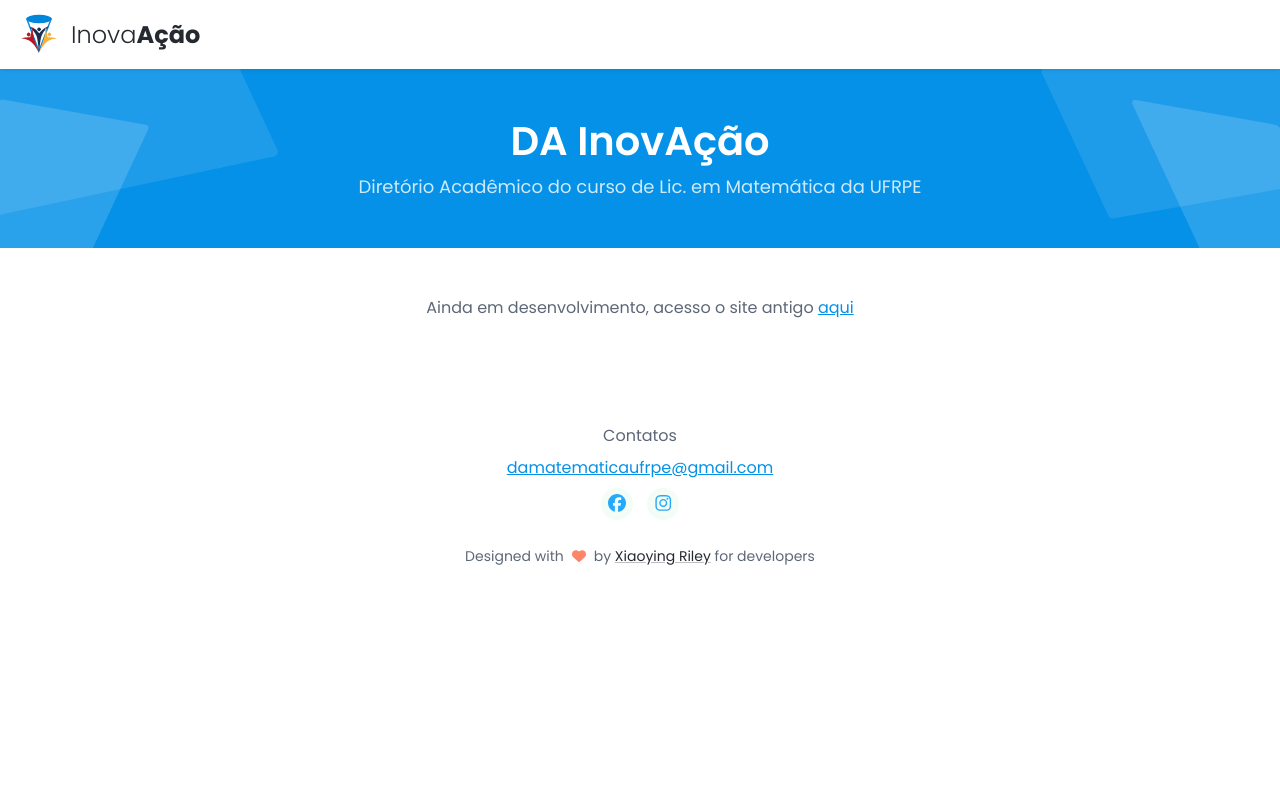
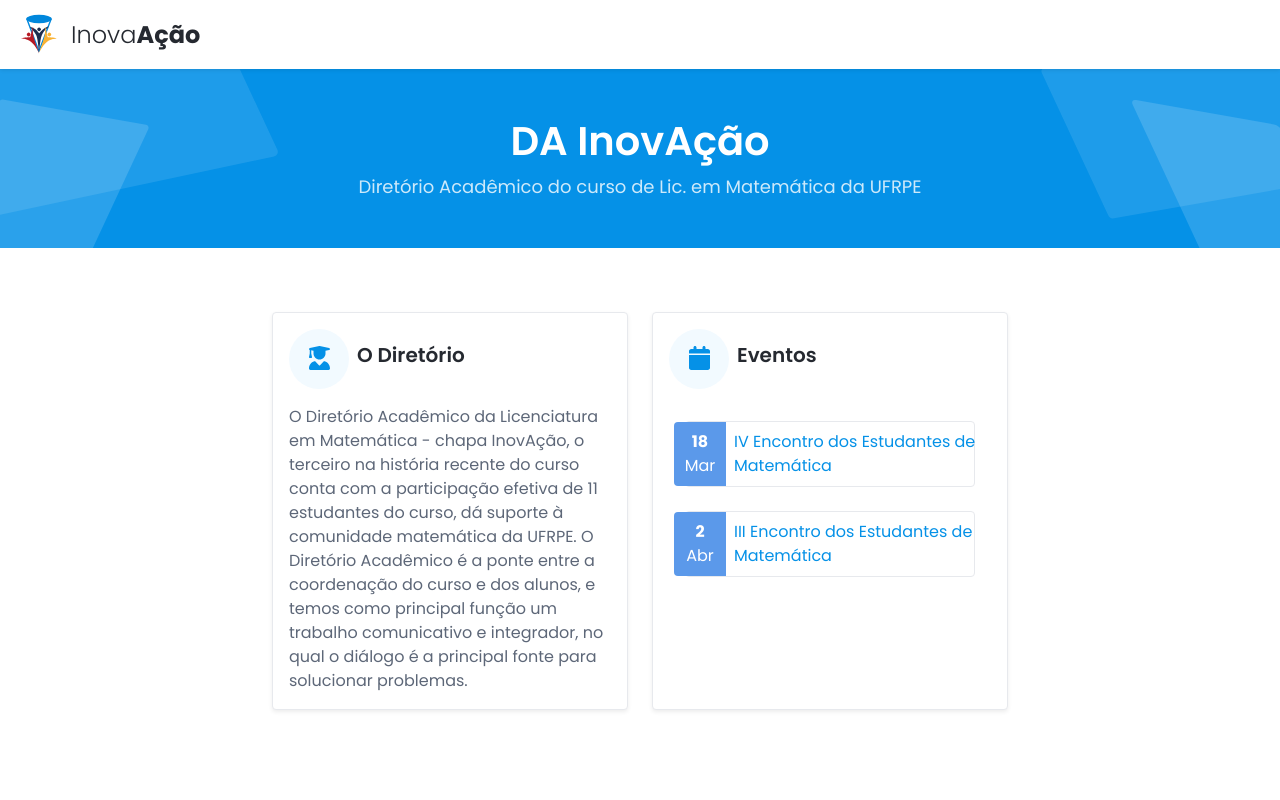
Before and after one commit to da-inovacao/da-inovacao.github.io, a React (Create React App) app: page /#/ in a window 1280 px wide. Shown: the top 800 px of the page. Built offline with nearby package versions, Linux system fonts and the light colour scheme.

Commit message:
refact: add test content

```diff
--- a/src/App.tsx
+++ b/src/App.tsx
@@ -1,12 +1,12 @@
 import React from 'react';
-import { faHeart } from '@fortawesome/free-solid-svg-icons'
+import { faCalendar, faHeart, faUserGraduate } from '@fortawesome/free-solid-svg-icons'
 import { faInstagram, faFacebook } from '@fortawesome/free-brands-svg-icons'
 import { FontAwesomeIcon } from '@fortawesome/react-fontawesome';
 import 'bootstrap/dist/css/bootstrap.min.css';
-// import { Container, Row, Col } from 'react-bootstrap';
 
 import './App.css'
 import Navbar from './components/Navbar';
+import Events from './components/Events';
 // import Directorate from './components/Directorate';
 // import Notices from './components/Notices';
 
@@ -32,20 +32,20 @@ function App() {
         <div className="container">
           <div className="docs-overview py-5">
             <div className="row justify-content-center h-100">
-              <div className="col justify-content-center align-items-center text-center h-100">
+              {/* <div className="col justify-content-center align-items-center text-center h-100">
                 Ainda em desenvolvimento, acesso o site antigo <a href='https://damatematicaufrpe.wixsite.com/damatufrpe' target='_blank' rel='noreferrer' className="link">aqui</a>
-              </div>
-              {/* <div className="col-12 col-lg-4 py-3">
+              </div> */}
+              <div className="col-12 col-lg-4 py-3">
                 <div className="card shadow-sm">
                   <div className="card-body">
                     <h5 className="card-title mb-3">
                       <span className="theme-icon-holder card-icon-holder me-2">
-                        <FontAwesomeIcon icon={faGithub} className="fas fa-map-signs" />
+                        <FontAwesomeIcon icon={faUserGraduate} />
                       </span>
-                      <span className="card-title-text">Introduction</span>
+                      <span className="card-title-text">O Diretório</span>
                     </h5>
-                    <div className="card-text">
-                      Section overview goes here. Lorem ipsum dolor sit amet, consectetuer adipiscing elit. Aenean commodo ligula eget dolor.
+                    <div className="card-text text-justify">
+                      O Diretório Acadêmico da Licenciatura em Matemática - chapa InovAção, o terceiro na história recente do curso conta com a participação efetiva de 11 estudantes do curso, dá suporte à comunidade matemática da UFRPE. O Diretório Acadêmico é a ponte entre a coordenação do curso e dos alunos, e temos como principal função um trabalho comunicativo e integrador, no qual o diálogo é a principal fonte para solucionar problemas.
                     </div>
                     <a className="card-link-mask" href="docs-page.html#section-1"></a>
                   </div>
@@ -56,18 +56,15 @@ function App() {
                   <div className="card-body">
                     <h5 className="card-title mb-3">
                       <span className="theme-icon-holder card-icon-holder me-2">
-                        <FontAwesomeIcon icon={faGithub} className="fas fa-arrow-down" />
+                        <FontAwesomeIcon icon={faCalendar} />
                       </span>
-                      <span className="card-title-text">Installation</span>
+                      <span className="card-title-text">Eventos</span>
                     </h5>
-                    <div className="card-text">
-                      Section overview goes here. Donec pede justo, fringilla vel, aliquet nec, vulputate eget, arcu. In enim justo, rhoncus ut, imperdiet a, venenatis vitae, justo.
-                    </div>
-                    <a className="card-link-mask" href="docs-page.html#section-2"></a>
+                    <Events />
                   </div>
                 </div>
               </div>
-              <div className="col-12 col-lg-4 py-3">
+              {/*<div className="col-12 col-lg-4 py-3">
                 <div className="card shadow-sm">
                   <div className="card-body">
                     <h5 className="card-title mb-3">
@@ -180,8 +177,6 @@ function App() {
                 </div>
               </div> */}
             </div>
-            <div className="row-3">
-            </div>
           </div>
         </div>
       </div >
--- /dev/null
+++ b/src/components/Events/index.tsx
@@ -0,0 +1,29 @@
+import React from 'react';
+
+// import { Container } from './styles';
+
+const Events: React.FC = () => {
+  const events = [
+    { href:'#1', title: 'IV Encontro dos Estudantes de Matemática', day: '18', month: 'Mar' },
+    { href:'#2', title: 'III Encontro dos Estudantes de Matemática', day: '2', month: 'Abr' },
+  ]
+
+  return (
+    <div className="card-body">
+      {events.map(e => (
+        <div className='card event mb-4'>
+          <div className="row">
+            <div className='col-2 bg-info align-middle rounded-start text-light py-2'>
+              <span className="row justify-content-center font-weight-bold">{e.day}</span>
+              <span className="row justify-content-center card-text">{e.month}</span>
+            </div>
+            <div className='col p-2 link-primary'>{e.title}</div>
+          </div>
+          <a className="card-link-mask" href={e.href}></a>
+        </div>
+      ))}
+    </div>
+  )
+}
+
+export default Events;
```
Also changed, not shown: src/App.css, 2 other files (tests, documents, lock files or other folders).
